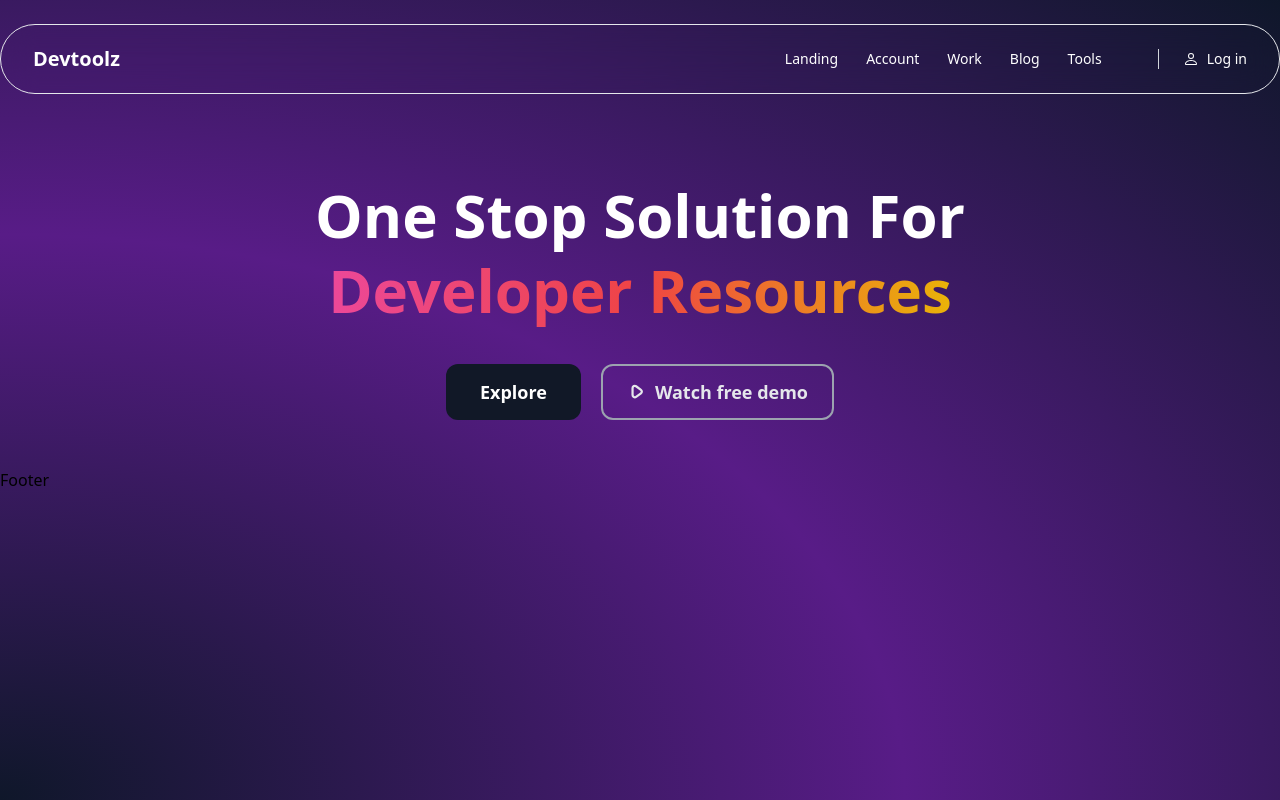
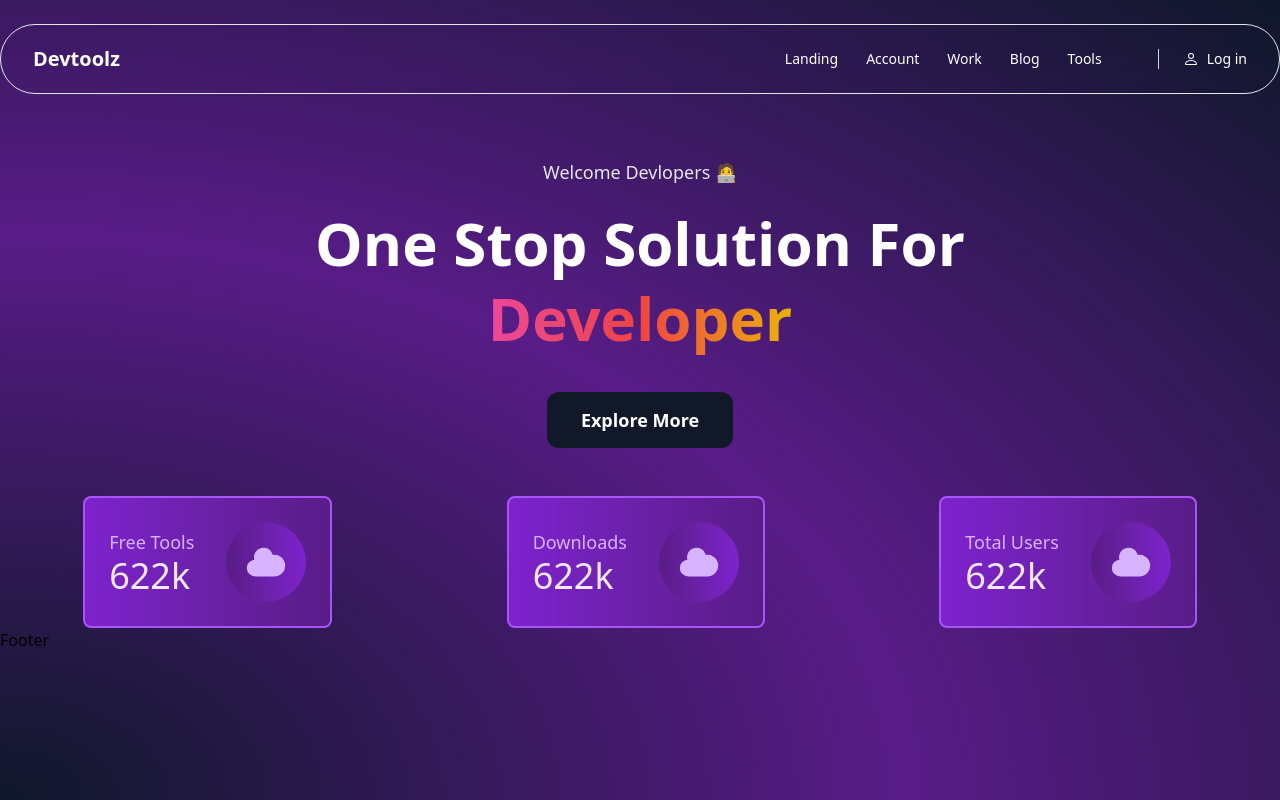
Before and after one commit to gyancodes/devtoolz, a Next.js app: page / in a window 1280 px wide. Built offline with nearby package versions, Linux system fonts and the light colour scheme.

Commit message:
stats added

```diff
--- a/src/pages/components/Hero.js
+++ b/src/pages/components/Hero.js
@@ -1,5 +1,5 @@
 import React from "react";
-
+import Stats from "./Stats";
 const Hero = () => {
   return (
     <div>
@@ -7,13 +7,13 @@ const Hero = () => {
         <section className="pt-12 bg-none sm:pt-16">
           <div className="px-4 mx-auto max-w-7xl sm:px-6 lg:px-8">
             <div className="max-w-2xl mx-auto text-center ">
-              {/* <h1 className="px-6 text-lg text-gray-200 font-inter">House of developers resources</h1> */}
+              <h1 className="px-6 text-lg text-gray-200 font-inter">Welcome Devlopers 🧑‍💻</h1>
               <p className="mt-5 text-4xl hero-text font-bold leading-tight text-white sm:leading-tight sm:text-5xl lg:text-6xl lg:leading-tight">
                 One Stop Solution For
                 {/* <span className="bg-gradient-to-r from-[#44BCFF] via-[#FF44EC] to-[#FF675E] blur-lg filter opacity-30 w-full h-full absolute inset-0"></span> */}
                 <span className="bg-gradient-to-r from-pink-500 via-red-500 to-yellow-500 text-transparent bg-clip-text">
                   {" "}
-                  Developer Resources{" "}
+                  Developer{" "}
                 </span>
               </p>
 
@@ -24,10 +24,10 @@ const Hero = () => {
                   className="inline-flex items-center justify-center w-full px-8 py-3 text-lg font-bold text-white transition-all duration-200 bg-gray-900 border-2 border-transparent sm:w-auto rounded-xl font-pj hover:bg-gray-600 focus:outline-none focus:ring-2 focus:ring-offset-2 focus:ring-gray-900"
                   role="button"
                 >
-                  Explore
+                  Explore More
                 </a>
 
-                <a
+                {/* <a
                   href="#"
                   title=""
                   className="inline-flex items-center justify-center w-full px-6 py-3 mt-4 text-lg font-bold text-gray-200 transition-all duration-200 border-2 border-gray-400 sm:w-auto sm:mt-0 rounded-xl font-pj focus:outline-none focus:ring-2 focus:ring-offset-2 focus:ring-gray-900 hover:bg-gray-900 focus:bg-gray-900 hover:text-white focus:text-white hover:border-gray-900 focus:border-gray-900"
@@ -49,7 +49,7 @@ const Hero = () => {
                     />
                   </svg>
                   Watch free demo
-                </a>
+                </a> */}
               </div>
 
             </div>
@@ -58,7 +58,9 @@ const Hero = () => {
           <div className="pb-12 bg-none"></div>
         </section>
       </div>
+      <Stats/>
     </div>
+
   );
 };
 
--- /dev/null
+++ b/src/pages/components/Stats.js
@@ -0,0 +1,45 @@
+import React from 'react'
+
+const Stats = () => {
+  return (
+    <div>
+      <div className=" flex flex-col md:flex-row bg-none gap-2">
+  <div className="flex flex-row m-auto bg-gradient-to-r from-purple-700 via-purple-800 to-purple-900 p-6 gap-8 rounded-lg border-2 border-purple-500">
+    <div className="my-auto">
+      <div className="text-lg text-purple-300">Free Tools</div>
+      <div className="text-4xl text-purple-100">622k</div>
+    </div>
+    <div className="text-purple-300 my-auto bg-gradient-to-l from-purple-700 via-purple-800 to-purple-900 rounded-full p-4">
+      <svg xmlns="http://www.w3.org/2000/svg" className="h-12 w-12" viewBox="0 0 20 20" fill="currentColor">
+        <path d="M5.5 16a3.5 3.5 0 01-.369-6.98 4 4 0 117.753-1.977A4.5 4.5 0 1113.5 16h-8z" />
+      </svg>
+    </div>
+  </div>
+  <div className="flex flex-row m-auto bg-gradient-to-r from-purple-700 via-purple-800 to-purple-900 p-6 gap-8 rounded-lg border-2 border-purple-500">
+    <div className="my-auto">
+      <div className="text-lg text-purple-300">Downloads</div>
+      <div className="text-4xl text-purple-100">622k</div>
+    </div>
+    <div className="text-purple-300 my-auto bg-gradient-to-l from-purple-700 via-purple-800 to-purple-900 rounded-full p-4">
+      <svg xmlns="http://www.w3.org/2000/svg" className="h-12 w-12" viewBox="0 0 20 20" fill="currentColor">
+        <path d="M5.5 16a3.5 3.5 0 01-.369-6.98 4 4 0 117.753-1.977A4.5 4.5 0 1113.5 16h-8z" />
+      </svg>
+    </div>
+  </div>
+  <div className="flex flex-row m-auto bg-gradient-to-r from-purple-700 via-purple-800 to-purple-900 p-6 gap-8 rounded-lg border-2 border-purple-500">
+    <div className="my-auto">
+      <div className="text-lg text-purple-300">Total Users</div>
+      <div className="text-4xl text-purple-100">622k</div>
+    </div>
+    <div className="text-purple-300 my-auto bg-gradient-to-l from-purple-700 via-purple-800 to-purple-900 rounded-full p-4">
+      <svg xmlns="http://www.w3.org/2000/svg" className="h-12 w-12" viewBox="0 0 20 20" fill="currentColor">
+        <path d="M5.5 16a3.5 3.5 0 01-.369-6.98 4 4 0 117.753-1.977A4.5 4.5 0 1113.5 16h-8z" />
+      </svg>
+    </div>
+  </div>
+</div>
+    </div>
+  )
+}
+
+export default Stats
```
